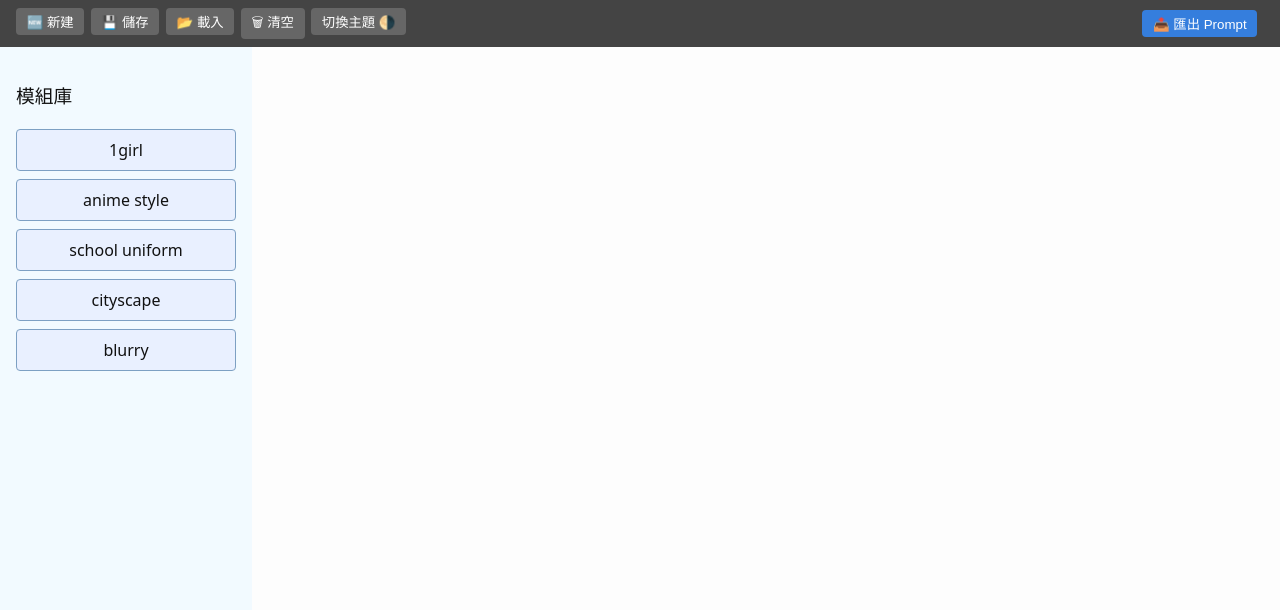
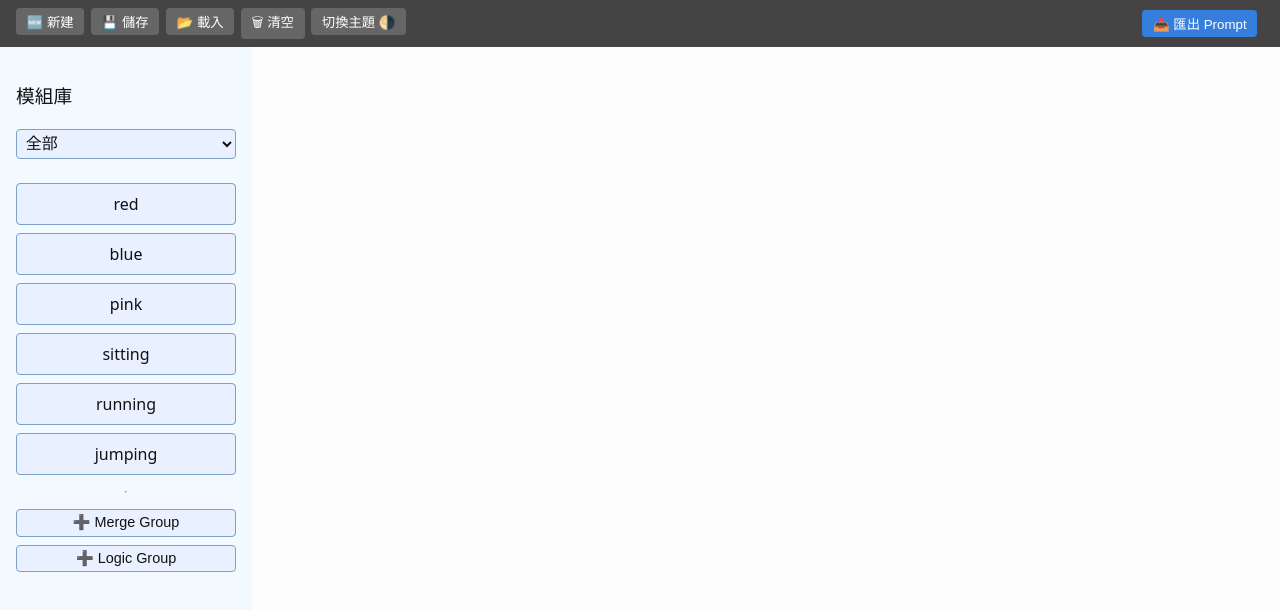
Before and after one commit to tony148565/prompt_builder, a Vue app: page / in a window 1280 px wide. Shown: the top 610 px of the page. Built offline with nearby package versions, Linux system fonts and the light colour scheme.

Commit message:
新增group功能，用來對應prompt的拼接與邏輯分組的情境

```diff
--- /dev/null
+++ b/public/data/modules/colors.json
@@ -0,0 +1,8 @@
+{
+    "type": "顏色",
+    "items": [
+        { "prompt": "red" },
+        { "prompt": "blue" },
+        { "prompt": "pink" }
+    ]
+}
--- /dev/null
+++ b/public/data/modules/modules.json
@@ -0,0 +1,4 @@
+[
+  "colors.json",
+  "poses.json"
+]
--- /dev/null
+++ b/public/data/modules/poses.json
@@ -0,0 +1,8 @@
+{
+    "type":"姿勢",
+    "items":[
+        { "prompt": "sitting" },
+        { "prompt": "running" },
+        { "prompt": "jumping" }
+    ]
+}
--- a/src/App.vue
+++ b/src/App.vue
@@ -11,7 +11,7 @@
     <div class="main-layout">
       <ModuleLibrary @add-block="addBlock" />
       <FreeCanvas :blocks="blocks" @select="selectBlock" @update-position="updatePosition" />
-      <DetailPanel :block="selectedBlock" @update="updateBlock" />
+      <DetailPanel :block="selectedBlock" @update="updateBlock" @delete-block="deleteBlock"/>
     </div>
   </div>
 </template>
@@ -62,12 +62,29 @@ export default {
       this.blocks = []
     },
     exportPrompt() {
-      const text = this.blocks.map(b => `(${b.prompt}:${b.weight})`).join(', ')
+      const text = this.blocks
+        .filter(b => b.type !== 'group') // 只匯出 prompt block
+        .map(b => `(${b.prompt}:${b.weight})`)
+        .join(', ')
       navigator.clipboard.writeText(text)
       alert('已複製 prompt：\n' + text)
     },
     addBlock(block) {
-      this.blocks.push({ ...block, x: 100, y: 100, weight: 1.0 })
+      if (block.type === 'group') {
+        const group = {
+          ...block,
+          id: 'group-' + Date.now(),
+          x: block.x || 100,
+          y: block.y || 100,
+          width: block.width || 200,
+          height: block.height || 120,
+          children: [],
+          groupName: block.groupName || '未命名群組'
+        }
+        this.blocks.push(group)
+      } else {
+        this.blocks.push({ ...block, x: 100, y: 100, weight: 1.0 })
+      }
     },
     selectBlock(block) {
       this.selectedBlock = block
@@ -75,11 +92,21 @@ export default {
     updateBlock(updated) {
       Object.assign(this.selectedBlock, updated)
     },
+    deleteBlock(block) {
+      this.blocks = this.blocks.filter(b => b !== block);
+      this.selectedBlock = null;
+    },
     updatePosition(index, x, y) {
       this.blocks[index].x = x
       this.blocks[index].y = y
+    },
+    updateGroup(groupId, childrenList) {
+      const group = this.blocks.find(b => b.id === groupId)
+      if (group) group.children = [...childrenList]
     }
+
   }
+
 }
 </script>
 
--- a/src/components/DetailPanel.vue
+++ b/src/components/DetailPanel.vue
@@ -9,7 +9,13 @@
       <label>權重</label>
       <input type="number" step="0.1" v-model.number="editableBlock.weight" />
     </div>
+    <div class="form-group">
+      <label>群組（可空白）</label>
+      <input type="text" v-model="editableBlock.group" />
+    </div>
+
     <button @click="applyChanges">✔ 套用變更</button>
+    <button @click="deleteThis" class="danger">🗑 刪除模組</button>
   </aside>
 </template>
 
@@ -17,7 +23,7 @@
 export default {
   name: 'DetailPanel',
   props: ['block'],
-  emits: ['update'],
+  emits: ['update', 'delete-block'],
   data() {
     return {
       editableBlock: null
@@ -34,6 +40,9 @@ export default {
   methods: {
     applyChanges() {
       this.$emit('update', this.editableBlock)
+    },
+    deleteThis() {
+      this.$emit('delete-block', this.block)
     }
   }
 }
@@ -49,21 +58,10 @@ export default {
   border-left: 1px solid var(--block-border);
   overflow-y: auto;
 }
-
-h3 {
-  font-size: 1.1em;
-  margin-bottom: 1em;
-  font-weight: 600;
-  border-bottom: 1px solid var(--block-border);
-  padding-bottom: 0.5em;
-}
-
 .form-group {
   margin-bottom: 1em;
 }
-
-input[type="text"],
-input[type="number"] {
+input {
   width: 100%;
   padding: 0.4em;
   border: 1px solid var(--block-border);
@@ -72,20 +70,23 @@ input[type="number"] {
   background-color: var(--bg-block);
   color: var(--text-color);
 }
-
 button {
   width: 100%;
   padding: 0.5em 1em;
+  margin-top: 0.5em;
   background-color: #4caf50;
   color: white;
   border: none;
   border-radius: 4px;
   cursor: pointer;
-  font-weight: bold;
-  transition: background-color 0.2s;
 }
-
 button:hover {
   background-color: #45a049;
 }
+button.danger {
+  background-color: #c0392b;
+}
+button.danger:hover {
+  background-color: #e74c3c;
+}
 </style>
--- a/src/components/FreeCanvas.vue
+++ b/src/components/FreeCanvas.vue
@@ -1,14 +1,21 @@
 <template>
   <div class="canvas" @mousedown="startDrag" @mousemove="onDrag" @mouseup="stopDrag">
+    <!-- 顯示所有區塊 -->
     <div
       class="block"
       v-for="(block, index) in blocks"
       :key="index"
-        :style="{ left: block.x + 'px', top: block.y + 'px' }"
-        :class="{ selected: index === draggingIndex }"
+      :style="{ left: block.x + 'px', top: block.y + 'px', width: block.width + 'px', height: block.height + 'px' }"
+      :class="{
+        selected: index === draggingIndex,
+        group: block.type === 'group',
+        'merge-group': block.groupType === 'merge',
+        'logic-group': block.groupType === 'logic'
+      }"
       @mousedown.stop="selectBlock(index, $event)"
     >
-      {{ block.prompt }} ({{ block.weight }})
+      <div v-if="block.type === 'group'" class="group-label">{{ block.groupName }}</div>
+      <div v-else>{{ block.prompt }} ({{ block.weight }})</div>
     </div>
   </div>
 </template>
@@ -17,7 +24,7 @@
 export default {
   name: 'FreeCanvas',
   props: ['blocks'],
-  emits: ['select', 'update-position'],
+  emits: ['select', 'update-position', 'update-group'],
   data() {
     return {
       draggingIndex: null,
@@ -27,24 +34,43 @@ export default {
   },
   methods: {
     selectBlock(index, event) {
-      this.draggingIndex = index;
-      const block = this.blocks[index];
-      this.offsetX = event.clientX - block.x;
-      this.offsetY = event.clientY - block.y;
-      this.$emit('select', block);
+      this.draggingIndex = index
+      const block = this.blocks[index]
+      this.offsetX = event.clientX - block.x
+      this.offsetY = event.clientY - block.y
+      this.$emit('select', block)
     },
-    startDrag(event) {
-      // optional: detect deselection here
-    },
+    startDrag(event) {},
     onDrag(event) {
       if (this.draggingIndex !== null) {
-        const x = event.clientX - this.offsetX;
-        const y = event.clientY - this.offsetY;
-        this.$emit('update-position', this.draggingIndex, x, y);
+        const x = event.clientX - this.offsetX
+        const y = event.clientY - this.offsetY
+        this.$emit('update-position', this.draggingIndex, x, y)
       }
     },
     stopDrag() {
-      this.draggingIndex = null;
+      if (this.draggingIndex === null) return
+
+      const dragged = this.blocks[this.draggingIndex]
+
+      // 如果不是 group 自己，才進行檢查
+      if (dragged.type !== 'group') {
+        this.blocks.forEach((block, i) => {
+          if (block.type === 'group') {
+            const withinX = dragged.x > block.x && dragged.x < block.x + block.width
+            const withinY = dragged.y > block.y && dragged.y < block.y + block.height
+            if (withinX && withinY) {
+              // 加入 group.children，如果尚未包含
+              if (!block.children.includes(this.draggingIndex)) {
+                block.children.push(this.draggingIndex)
+                this.$emit('update-group', block.id, block.children)
+              }
+            }
+          }
+        })
+      }
+
+      this.draggingIndex = null
     }
   }
 }
@@ -53,36 +79,58 @@ export default {
 <style scoped>
 .canvas {
   flex: 1;
-  height: 100%;
   position: relative;
   overflow: hidden;
   background-color: var(--bg-canvas);
 }
 
+/* 基本區塊樣式 */
 .block {
+  position: absolute;
   background-color: var(--bg-block);
   color: var(--text-color);
   border: 1px solid var(--block-border);
-  position: absolute;
-  left: 0;
-  top: 0;
+  border-radius: 4px;
   cursor: move;
-  user-select: none;
+  padding: 0.4em;
+  box-sizing: border-box;
+}
+
+/* 群組區塊特殊樣式 */
+.block.group {
+  background-color: transparent;
+  border: 2px dashed var(--block-border);
+  display: flex;
+  align-items: flex-start;
+  justify-content: center;
+  pointer-events: auto;
+}
+
+.block.group .group-label {
+  font-weight: bold;
+  font-size: 0.9em;
+  padding: 0.2em 0.4em;
+  background-color: var(--bg-block);
+  border-radius: 4px;
+}
+
+/* 顏色提示 */
+.merge-group {
+  border-color: #c62828;
+}
+.logic-group {
+  border-color: #2e7d32;
 }
 
 .block.selected {
   border: 2px solid var(--selected-border);
 }
-
 .block:hover {
   box-shadow: 2px 2px 12px rgba(0, 0, 0, 0.6);
 }
-
 .block:active {
   cursor: grabbing;
   opacity: 0.85;
   transform: scale(1.02);
 }
-
-
 </style>
--- a/src/components/ModuleLibrary.vue
+++ b/src/components/ModuleLibrary.vue
@@ -2,14 +2,23 @@
   <aside class="library">
     <h3>模組庫</h3>
     <div class="block-list">
+      <select v-if="types.length" v-model="selectedType">
+        <option value="">全部</option>
+        <option v-for="type in types" :key="type">{{ type }}</option>
+      </select>
+
       <div
         class="block-item"
-        v-for="(block, i) in modules"
-        :key="i"
+        v-for="(block, i) in filteredModules"
+        :key="block.id"
         @click="$emit('add-block', block)"
       >
         {{ block.prompt }}
       </div>
+
+      <hr />
+      <button @click="addEmptyGroup('merge')">➕ Merge Group</button>
+      <button @click="addEmptyGroup('logic')">➕ Logic Group</button>
     </div>
   </aside>
 </template>
@@ -19,14 +28,65 @@ export default {
   name: 'ModuleLibrary',
   data() {
     return {
-      modules: [
-        { type: 'subject', prompt: '1girl' },
-        { type: 'style', prompt: 'anime style' },
-        { type: 'clothing', prompt: 'school uniform' },
-        { type: 'background', prompt: 'cityscape' },
-        { type: 'negative', prompt: 'blurry' }
-      ]
+      modules: [],
+      selectedType: '',
+      groupIdCounter: 0
     }
+  },
+  computed: {
+    types() {
+      return [...new Set(this.modules.map(m => m.type))];
+    },
+    filteredModules() {
+      return this.selectedType
+        ? this.modules.filter(m => m.type === this.selectedType)
+        : this.modules;
+    }
+  },
+  methods: {
+    async fetchModule(file) {
+      const res = await fetch(`/data/modules/${file}`);
+      if (!res.ok) {
+        console.error(`無法載入模組檔案: ${file}`);
+        return [];
+      }
+      const json = await res.json();
+      return json.items.map(entry => ({
+        id: `block-${Date.now()}-${Math.random()}`,
+        prompt: entry.prompt,
+        type: json.type,
+        weight: 1.0,
+        x: 100,
+        y: 100
+      }));
+    },
+    async loadAllModules() {
+      try {
+        const indexRes = await fetch('/data/modules/modules.json');
+        const moduleList = await indexRes.json();
+        const promises = moduleList.map(file => this.fetchModule(file));
+        const results = await Promise.all(promises);
+        this.modules = results.flat();
+      } catch (err) {
+        console.error('載入模組索引失敗', err);
+      }
+    },
+    addEmptyGroup(groupType) {
+      this.$emit('add-block', {
+        id: `group-${Date.now()}-${this.groupIdCounter++}`,
+        type: 'group',
+        groupType,
+        groupName: `${groupType.toUpperCase()} GROUP`,
+        children: [],
+        x: 100,
+        y: 100,
+        width: 180,
+        height: 120
+      });
+    }
+  },
+  mounted() {
+    this.loadAllModules();
   }
 }
 </script>
@@ -40,13 +100,11 @@ export default {
   height: 100%;
   overflow-y: auto;
 }
-
 .block-list {
   display: flex;
   flex-direction: column;
   gap: 0.5em;
 }
-
 .block-item {
   background-color: var(--bg-block);
   border: 1px solid var(--block-border);
@@ -56,11 +114,27 @@ export default {
   border-radius: 4px;
   text-align: center;
   font-weight: 500;
-  transition: background 0.2s, border 0.2s;
 }
-
-.block-item:hover {
+select {
+  width: 100%;
+  margin-bottom: 1em;
+  padding: 0.3em;
+  font-size: 1em;
+  border-radius: 4px;
+  border: 1px solid var(--block-border);
+  background-color: var(--bg-block);
+  color: var(--text-color);
+}
+button {
+  background-color: var(--bg-block);
+  border: 1px solid var(--block-border);
+  padding: 0.3em;
+  border-radius: 4px;
+  cursor: pointer;
+  font-size: 0.9em;
+  color: var(--text-color);
+}
+button:hover {
   background-color: var(--hover-bg);
-  border: 1px solid var(--block-border); /* ← hover 時也保留邊框 */
 }
 </style>
--- a/src/components/ToolBar.vue
+++ b/src/components/ToolBar.vue
@@ -1,3 +1,5 @@
+
+
 <template>
   <header class="toolbar">
     <div class="left">
```
Lines whose indentation alone changed are shown as unchanged.
